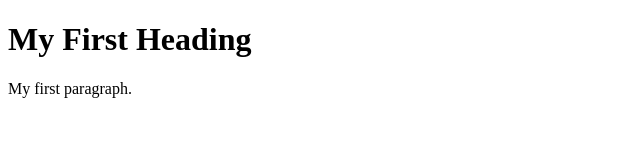
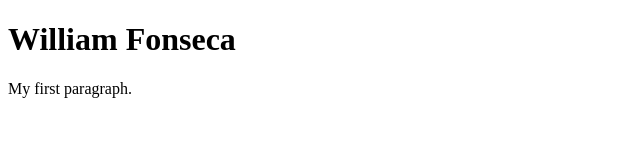
Before and after one commit to Brocy/sgit, a plain HTML site: page Inspection Management/index.html in a window 1280 px wide. Shown: the whole page, without its empty margins (0-640 px from the left). Drawn offline with Linux system fonts and the light colour scheme.

Commit message:
Added my name to the index file

```diff
--- a/Inspection Management/index.html
+++ b/Inspection Management/index.html
@@ -2,7 +2,7 @@
 <html>
 <body>
 
-<h1>My First Heading</h1>
+<h1>William Fonseca</h1>
 
 <p>My first paragraph.</p>
 
```
